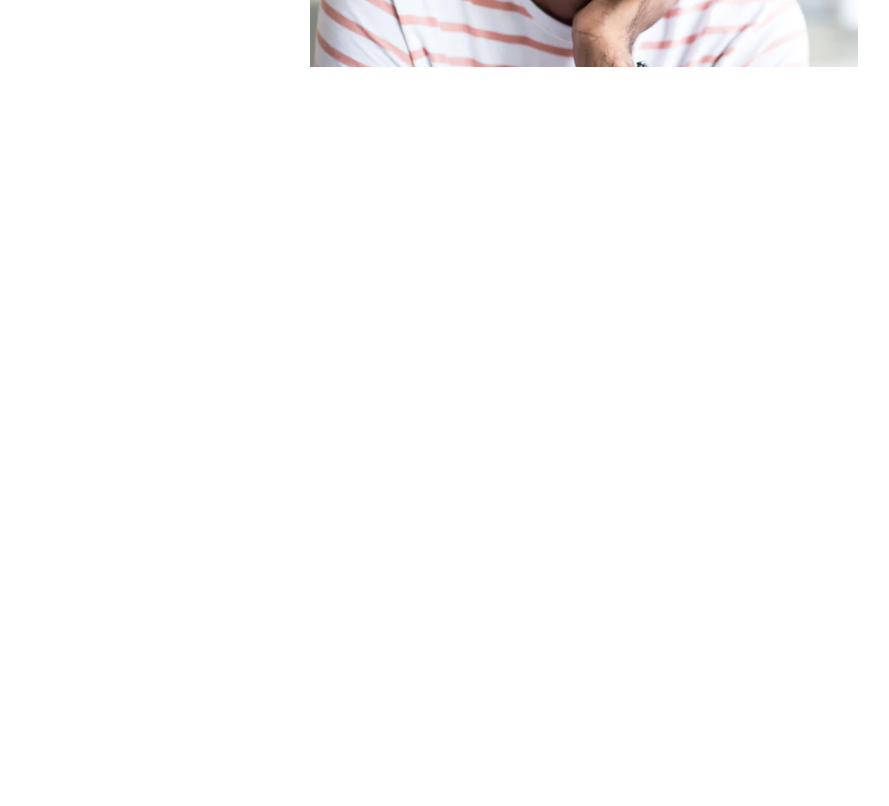
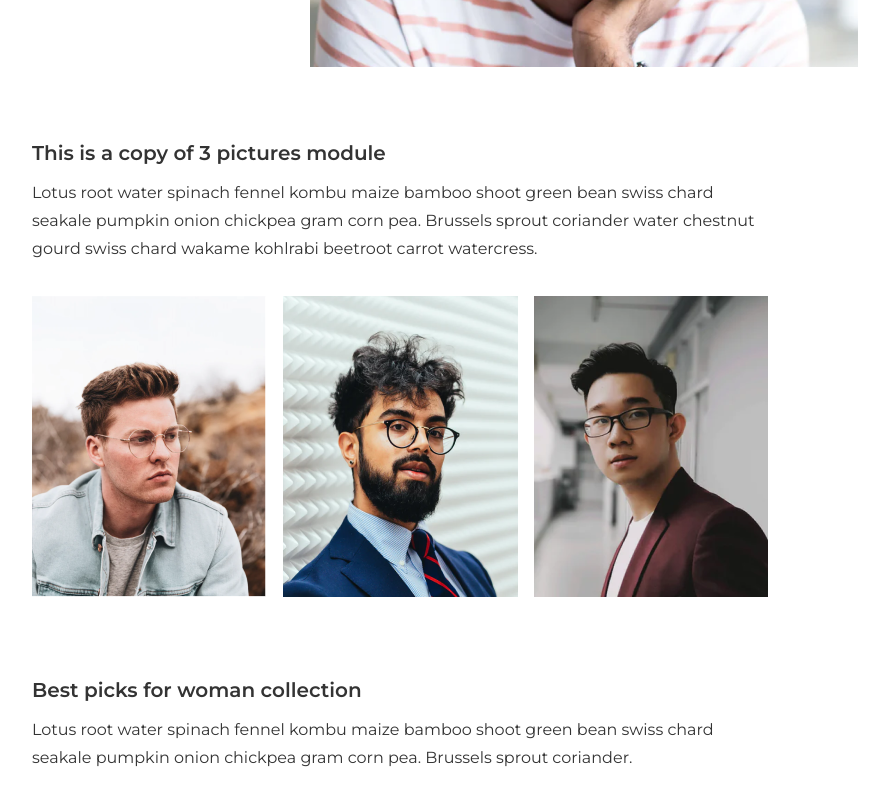
Before and after one commit to aliev008/ak-project, a React (Create React App) app: page / in a window 1280 px wide. Shown: the part 440-1246 px from the top of the page, without its empty margins (244-1133 px from the left). Before the commit the page ends 807 px from the top, so only its background shows below. Built offline with nearby package versions, Linux system fonts and the light colour scheme.

Commit message:
feat: added second section "Three Pictures Block" to the project

```diff
--- a/src/App.js
+++ b/src/App.js
@@ -1,10 +1,12 @@
 import "./App.scss";
-import OnePictureBlock from "./components/section1/OnePictureBlock";
+import OnePictureBlock from "./components/onePictureBlock/onePictureBlock";
+import ThreePicturesBlock from "./components/threePicturesBlock/threePicturesBlock";
 
 function App() {
   return (
     <div className="wrapper">
       <OnePictureBlock />
+      <ThreePicturesBlock />
     </div>
   );
 }
--- /dev/null
+++ b/src/components/threePicturesBlock/style.scss
@@ -0,0 +1,19 @@
+.three-picture-block {
+  display: flex;
+  flex-direction: column;
+  justify-content: center;
+  align-items: center;
+  padding: 0 18.6rem 0 19.4rem;
+  margin-top: 7.2rem;
+
+  .three-picture-block-images {
+    width: 100%;
+    display: flex;
+    justify-content: space-between;
+    margin-top: 3.3rem;
+  }
+
+  .three-picture-block-bottom {
+    margin-top: 7.91rem;
+  }
+}
--- /dev/null
+++ b/src/components/threePicturesBlock/threePicturesBlock.js
@@ -0,0 +1,35 @@
+import "./style.scss";
+
+import React from "react";
+import image1 from "../../assets/images/image_2.png";
+import image2 from "../../assets/images/image_4.png";
+import image3 from "../../assets/images/image_2-1.png";
+
+const ThreePicturesBlock = () => (
+  <section className="three-picture-block ">
+    <div className="three-picture-block-header">
+      <h3>This is a copy of 3 pictures module</h3>
+      <p>
+        Lotus root water spinach fennel kombu maize bamboo shoot green bean
+        swiss chard seakale pumpkin onion chickpea gram corn pea. Brussels
+        sprout coriander water chestnut gourd swiss chard wakame kohlrabi
+        beetroot carrot watercress.
+      </p>
+    </div>
+    <div className="three-picture-block-images">
+      <img src={image1} alt="" />
+      <img src={image2} alt="" />
+      <img src={image3} alt="" />
+    </div>
+    <div className="three-picture-block-bottom">
+      <h3>Best picks for woman collection</h3>
+      <p>
+        Lotus root water spinach fennel kombu maize bamboo shoot green bean
+        swiss chard seakale pumpkin onion chickpea gram corn pea. Brussels
+        sprout coriander.
+      </p>
+    </div>
+  </section>
+);
+
+export default ThreePicturesBlock;
```
Also changed, not shown: src/components/onePictureBlock/onePictureBlock.js (renamed from src/components/section1/OnePictureBlock.js), src/components/onePictureBlock/style.scss (renamed from src/components/section1/style.scss).
